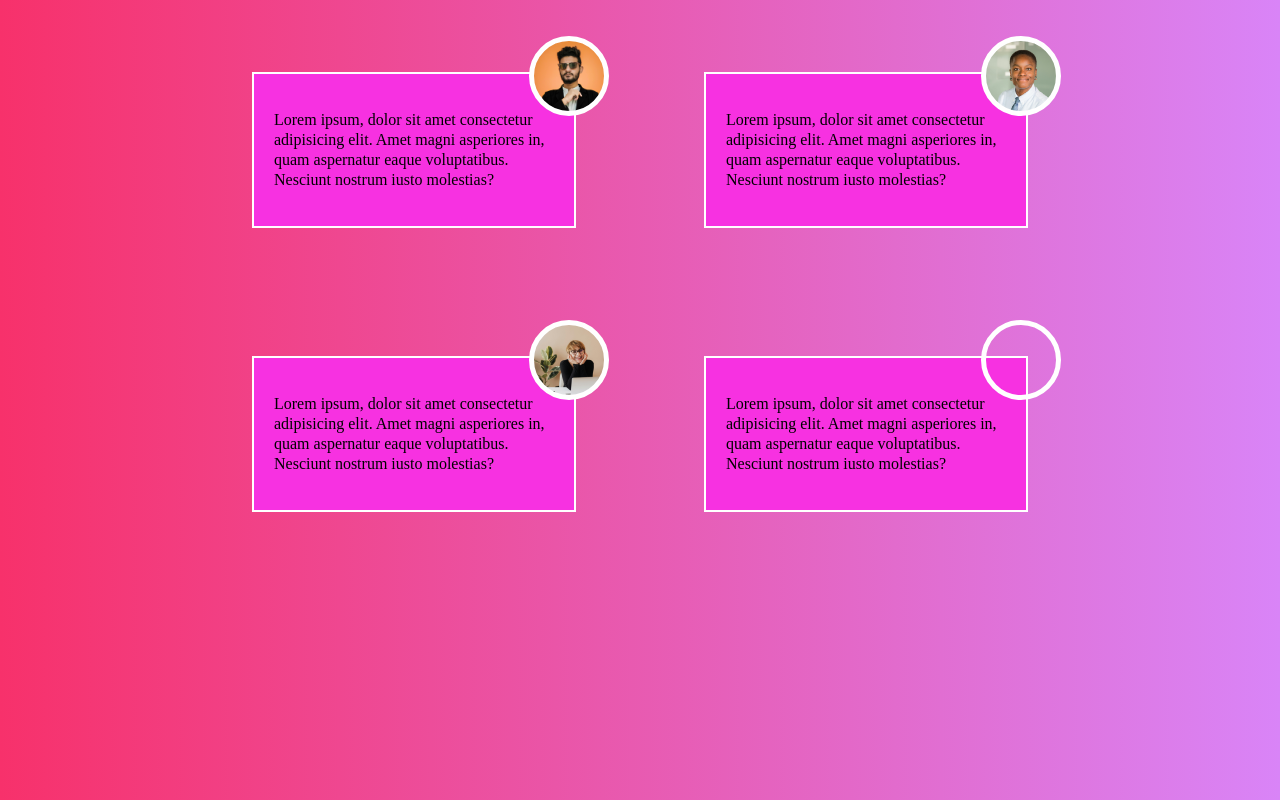
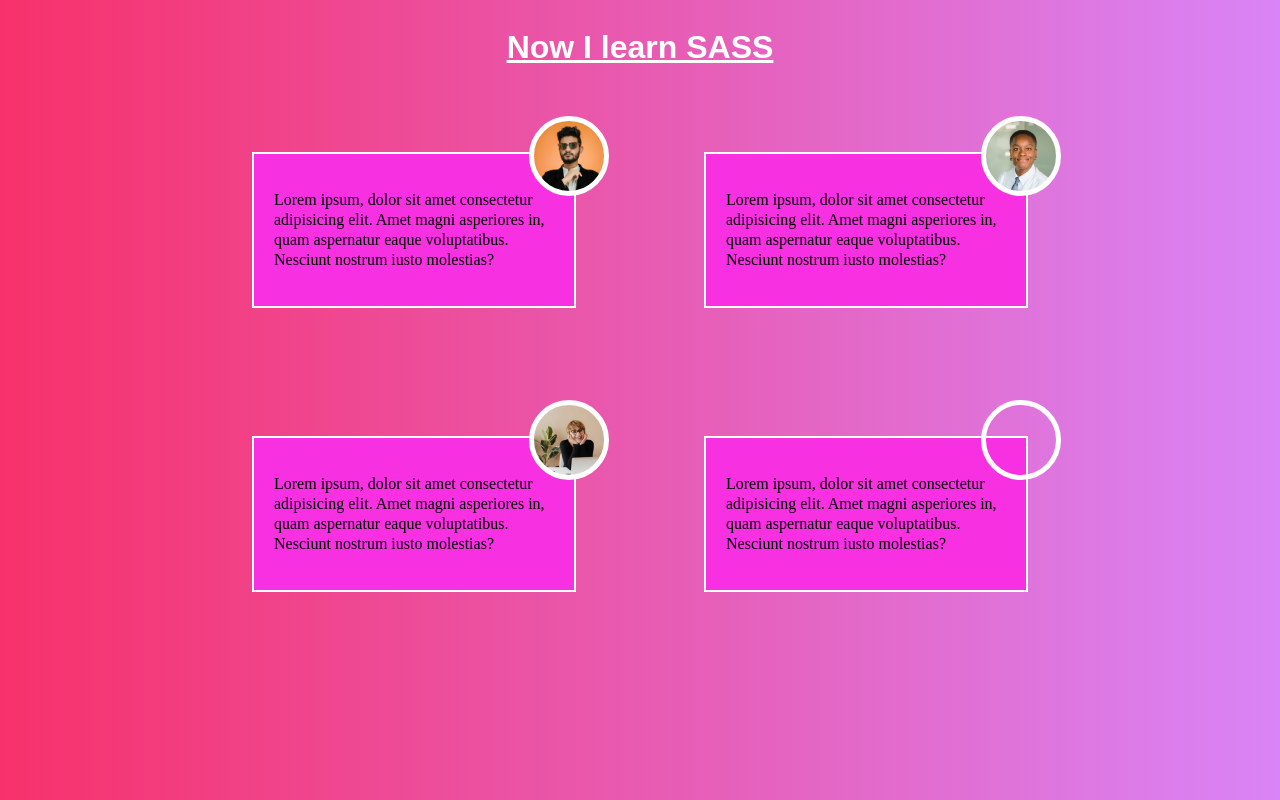
Before and after one commit to KolithaBandara/SASS-Projects, a plain HTML site: page index.html in a window 1280 px wide. Drawn offline with Linux system fonts and the light colour scheme.

Commit message:
initial commit

```diff
--- a/index.html
+++ b/index.html
@@ -7,6 +7,9 @@
     <link rel="stylesheet" href="index.css" />
   </head>
   <body>
+    <header class="container">
+      <h1 class="main-heading"><u>Now I learn SASS</u></h1>
+    </header>
     <section class="container">
       <section class="card">
         <div class="image img-one"></div>
--- a/index.scss
+++ b/index.scss
@@ -57,3 +57,9 @@ body{
     background-position: center;
     background-size: cover;
 }
+
+.main-heading{
+    color: white;
+    font-family: sans-serif;
+    text-align: center;
+}
```
Also changed, not shown: index.css, 1 other file.
